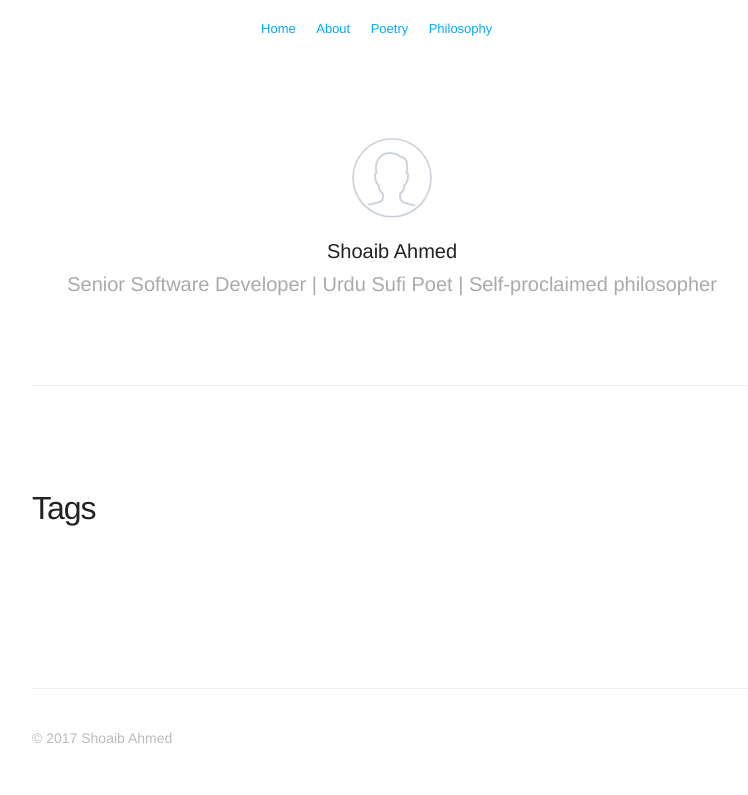
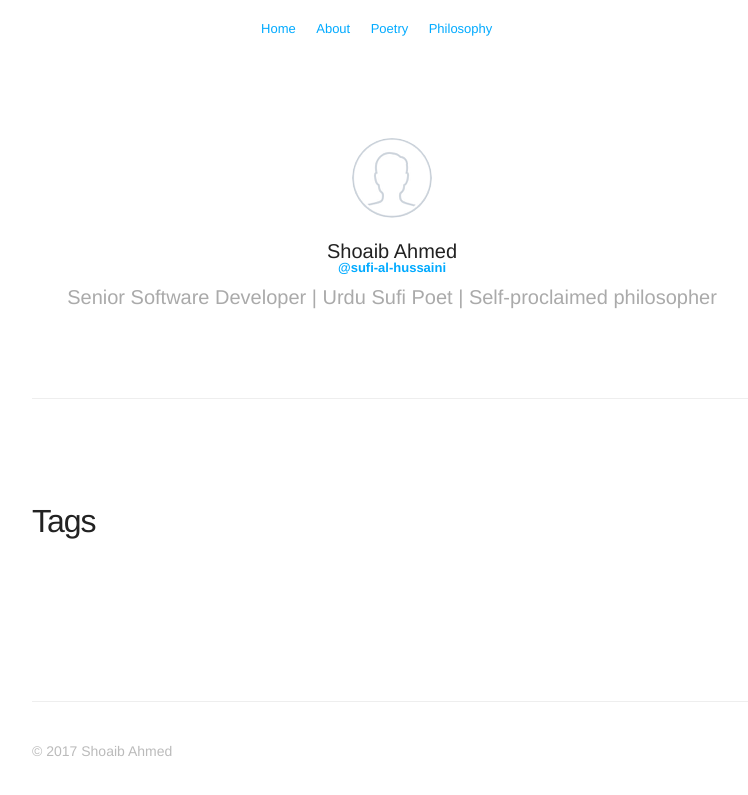
Before and after one commit to Sufi-Al-Hussaini/Sufi-Al-Hussaini.github.io, a Jekyll site: the page built from index.html, in a window 1280 px wide. Shown: the top 795 px of the page, without its empty margins (248-996 px from the left). Built offline with Jekyll 4.4.1, drawn with Linux system fonts in a browser that asks for light colours; nearby versions of some CDN libraries; some web fonts are replaced; the list of posts is cut into pages by our own code; a style sheet for code colours, icons or effects is not loaded.

Commit message:
Add name to profile

```diff
--- a/_includes/profile.html
+++ b/_includes/profile.html
@@ -9,6 +9,7 @@
             <img id="avatar" class="2x" src="{{ site.baseurl }}assets/images/avatar.png"/>
         {% endif %}
             <h1>{{ site.author }}</h1>
+            <h6><a href="{{ site.baseurl }}about" style="text-transform: lowercase;">@{{ site.name }}</a></h6>
             <h2>{{ site.description }}</h2>
             {% include social.html %}
         </header>
```
